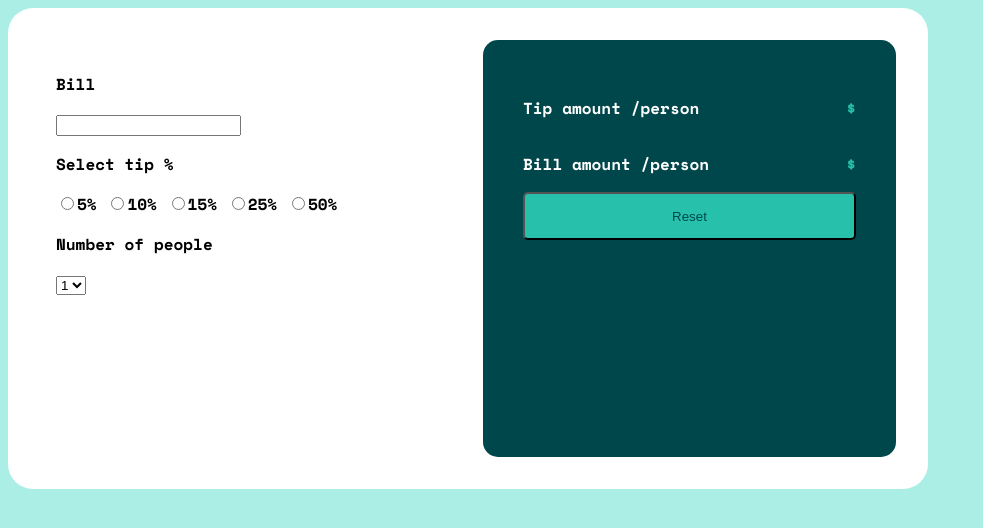
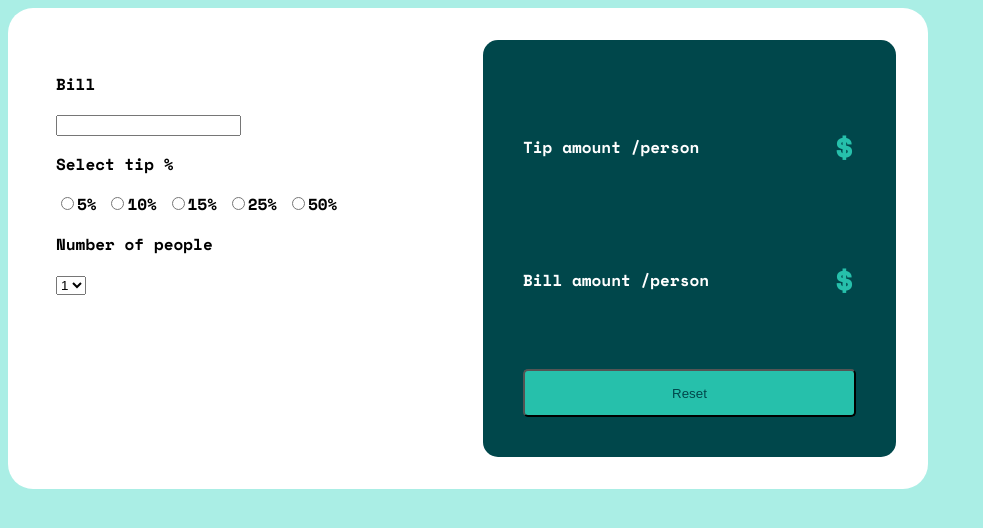
Before and after one commit to charlielizzy/tip-calculator, a plain HTML site: page index.html in a window 1280 px wide. Shown: the whole page, without its empty margins (0-983 px from the left). Drawn offline with nearby package versions, Linux system fonts and the light colour scheme.

Commit message:
flex styling

```diff
--- a/index.html
+++ b/index.html
@@ -40,6 +40,7 @@
         </div>
 </div>
 <div class="right-side">
+    <div class="top-right">
     <div class="tip-calc-section">
         <div><p class="white-font">Tip amount /person</p></div>
         <div><p id="tip-pp" class="turq-font">$</p></div>
@@ -49,7 +50,7 @@
            <div><p class="white-font">Bill amount /person</p></div>
            <div><p id="total-pp" class="turq-font">$</p></div>
      </div>
-
+      </div>
        <div id="reset-button">
            <button type="button" id="reset" class="reset">Reset</button>
     </div>
--- a/style.css
+++ b/style.css
@@ -18,9 +18,13 @@ body {
 
 .turq-font {
   color: hsl(172, 67%, 45%);
+  font-size: 38px;
 }
 
 .right-side {
+  display: flex;
+  flex-direction: column;
+  justify-content: space-between;
   background: #00474b;
   width: 333px;
   height: 337px;
@@ -33,6 +37,7 @@ body {
   width: 379px;
   height: 388px;
   margin: 48px;
+  align-items: space-around;
 }
 
 .reset {
@@ -47,4 +52,5 @@ body {
 .bill-calc-section {
   display: flex;
   justify-content: space-between;
+  align-items: center;
 }
```
